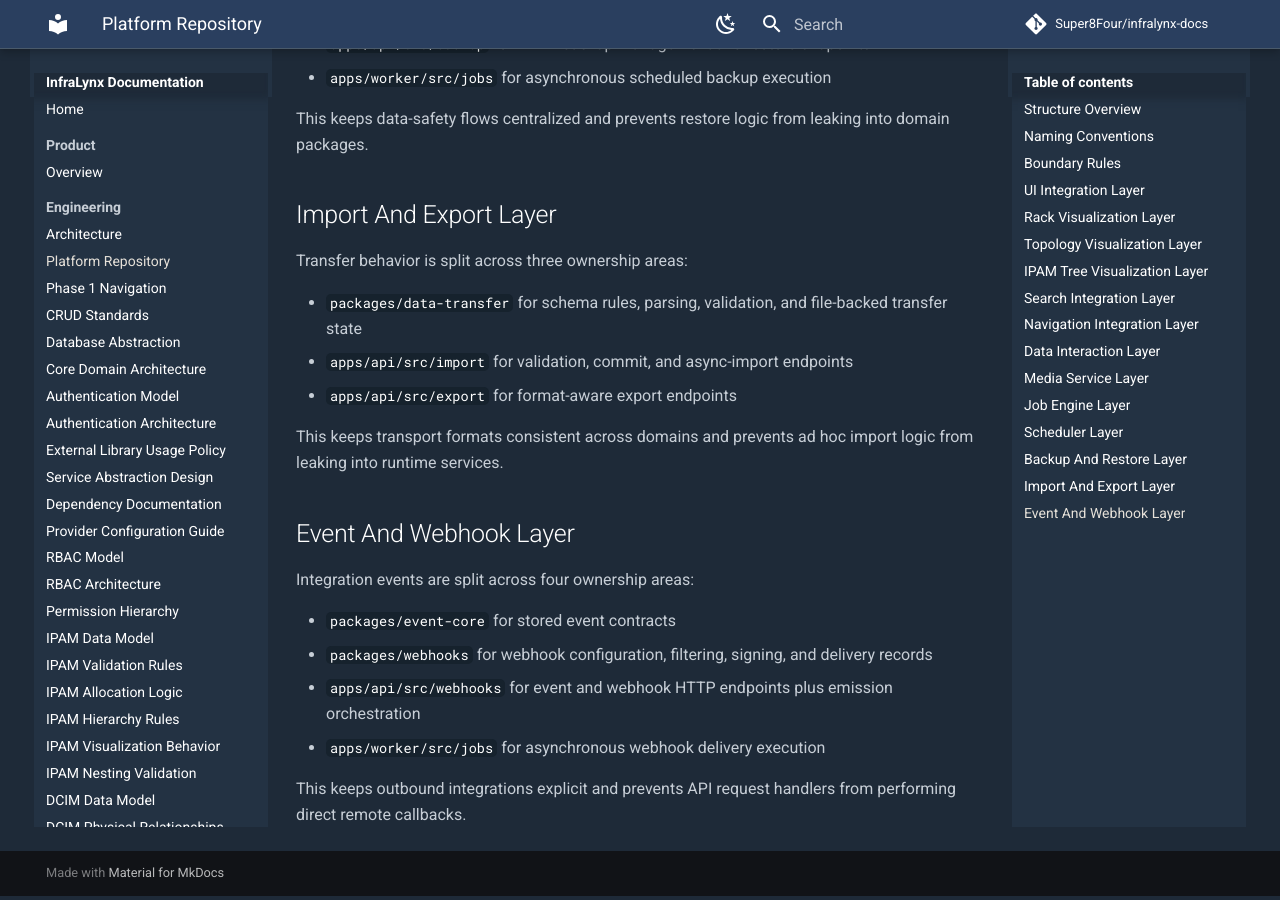
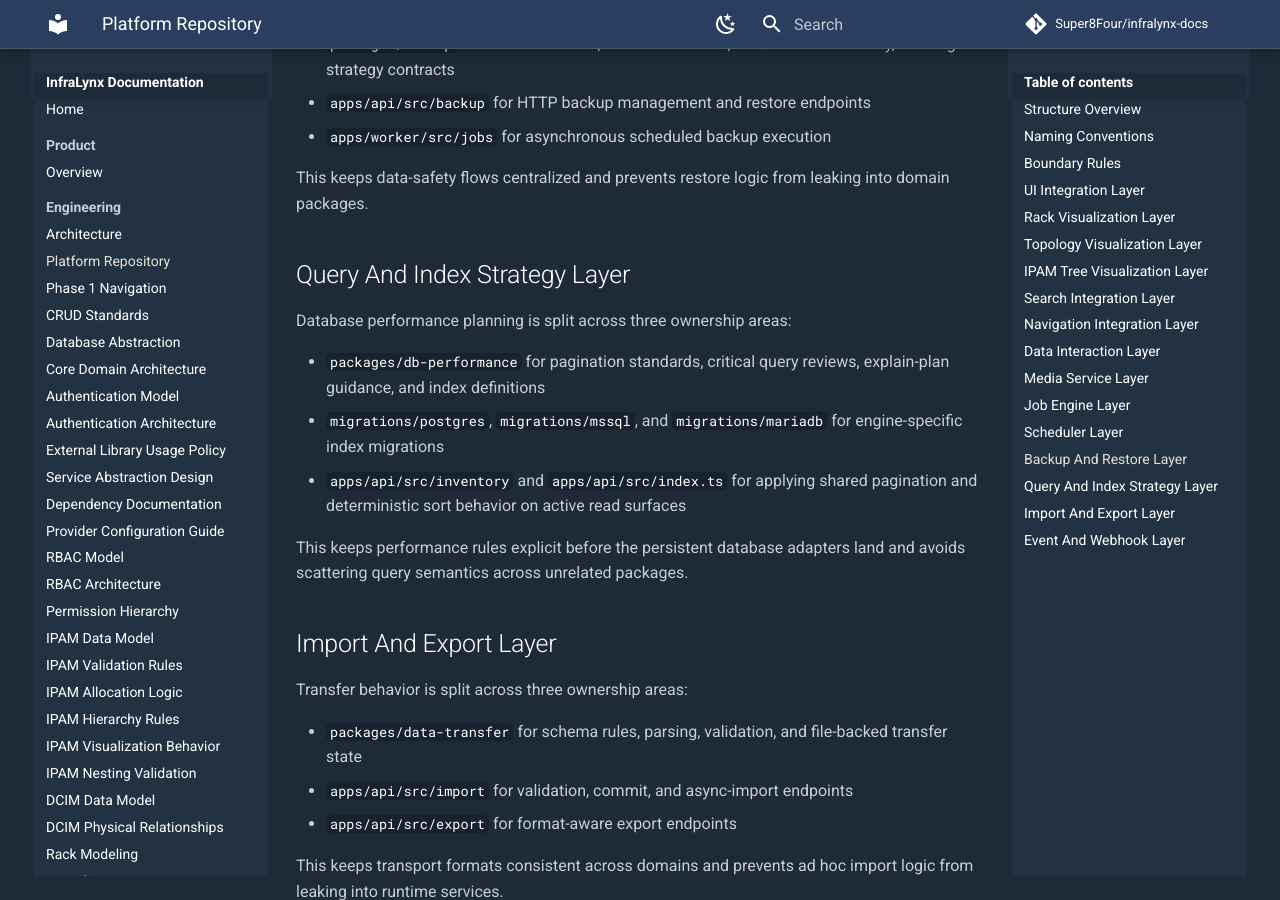
Before and after one commit to Super8Four/infralynx-docs, an MkDocs documentation site: the page built from docs/engineering/platform-repository.md, in a window 1280 px wide and 900 px high, scrolled down 5202 px. Built offline with MkDocs 1.6.1 and Material for MkDocs 9.7.7, drawn with Linux system fonts in a browser that asks for light colours; comment, search, counter and statistics services are not loaded; some of the changed text lies outside the part shown.

Commit message:
Document chunk 30 query optimization strategy

```diff
--- a/docs/engineering/platform-repository.md
+++ b/docs/engineering/platform-repository.md
@@ -12,6 +12,7 @@ The `infralynx-platform` repository is a buildable monorepo foundation designed
 - `packages/auth` for identity, session, and authorization scaffolds
 - `packages/audit` for audit record contracts
 - `packages/cache-core` for Redis-backed caching abstractions, TTL policies, and invalidation helpers
+- `packages/db-performance` for pagination standards, query review metadata, and index strategy helpers
 - `packages/media-core` for media metadata, validation, linking, and access-control helpers
 - `packages/media-storage` for filesystem and future cloud-backed object storage adapters
 - `packages/event-core` for explicit integration event records
@@ -159,6 +160,16 @@ Backup and restore behavior is split across three ownership areas:
 
 This keeps data-safety flows centralized and prevents restore logic from leaking into domain packages.
 
+## Query And Index Strategy Layer
+
+Database performance planning is split across three ownership areas:
+
+- `packages/db-performance` for pagination standards, critical query reviews, explain-plan guidance, and index definitions
+- `migrations/postgres`, `migrations/mssql`, and `migrations/mariadb` for engine-specific index migrations
+- `apps/api/src/inventory` and `apps/api/src/index.ts` for applying shared pagination and deterministic sort behavior on active read surfaces
+
+This keeps performance rules explicit before the persistent database adapters land and avoids scattering query semantics across unrelated packages.
+
 ## Import And Export Layer
 
 Transfer behavior is split across three ownership areas:
--- a/mkdocs.yml
+++ b/mkdocs.yml
@@ -96,6 +96,8 @@ nav:
       - Cron Syntax Usage: engineering/cron-syntax-usage.md
       - Backup Strategy: engineering/backup-strategy.md
       - Caching Architecture: engineering/caching-architecture.md
+      - Indexing Strategy: engineering/indexing-strategy.md
+      - Query Standards: engineering/query-standards.md
       - Worker Model Design: engineering/worker-model-design.md
       - Import and Export Formats: engineering/import-export-formats.md
       - Import and Export Validation: engineering/import-export-validation.md
@@ -119,6 +121,7 @@ nav:
       - Restore Procedures: operations/restore-procedures.md
       - Disaster Recovery Guide: operations/disaster-recovery-guide.md
       - Cache Invalidation Rules: operations/cache-invalidation-rules.md
+      - DB Engine Performance Notes: operations/db-engine-performance-notes.md
       - TTL Standards: operations/ttl-standards.md
       - LDAP Setup Guide: operations/ldap-setup-guide.md
       - Azure AD OIDC Setup: operations/azure-ad-oidc-setup.md
@@ -183,6 +186,7 @@ nav:
       - ADR-0031 Data Validation Conflict Engine: adr/ADR-0031-data-validation-conflict-engine.md
       - ADR-0032 Backup Restore Data Safety: adr/ADR-0032-backup-restore-data-safety.md
       - ADR-0033 Caching Performance Layer: adr/ADR-0033-caching-performance-layer.md
+      - ADR-0034 Query Optimization Index Strategy: adr/ADR-0034-query-optimization-index-strategy.md
   - Design:
       - Branding: design/branding.md
       - UX Principles: design/ux-principles.md
```
Also changed, not shown: CHANGELOG.md (+15 -0 lines), docs/adr/ADR-0034-query-optimization-index-strategy.md (added, +32 -0 lines), docs/engineering/architecture.md (+6 -0 lines), docs/engineering/indexing-strategy.md (added, +24 -0 lines), docs/engineering/query-standards.md (added, +24 -0 lines), docs/operations/db-engine-performance-notes.md (added, +25 -0 lines), 1 other file.
